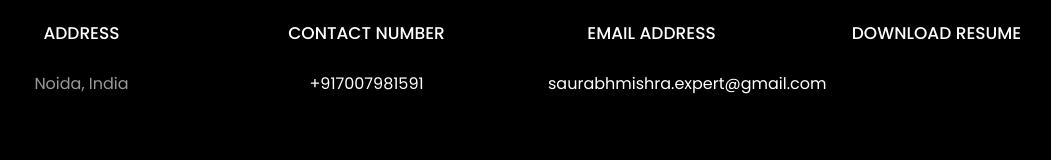
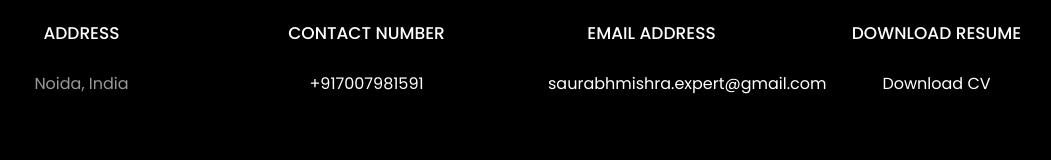
Before and after one commit to Saurabhmishra-devops/profile.io, a plain HTML site: page index.html in a window 1280 px wide. Shown: the part 3627-3787 px from the top of the page, without its empty margins (131-1182 px from the left). Drawn offline with Linux system fonts and the light colour scheme; files whose address does not match are found by name.

Commit message:
index.html

```diff
--- a/index.html
+++ b/index.html
@@ -489,7 +489,7 @@
           			<span class="icon-globe"></span>
           		</div>
           		<h3 class="mb-4">Download Resume</h3>
-	            <p><a href="https://drive.google.com/file/d/15DpOnahK4Ko4BQbggajlyF6mF6F8cGXW/view?usp=sharing"></a></p>
+	            <p><a href="https://drive.google.com/file/d/15DpOnahK4Ko4BQbggajlyF6mF6F8cGXW/view?usp=sharing"> Download CV </a></p>
 	          </div>
           </div>
 
```
